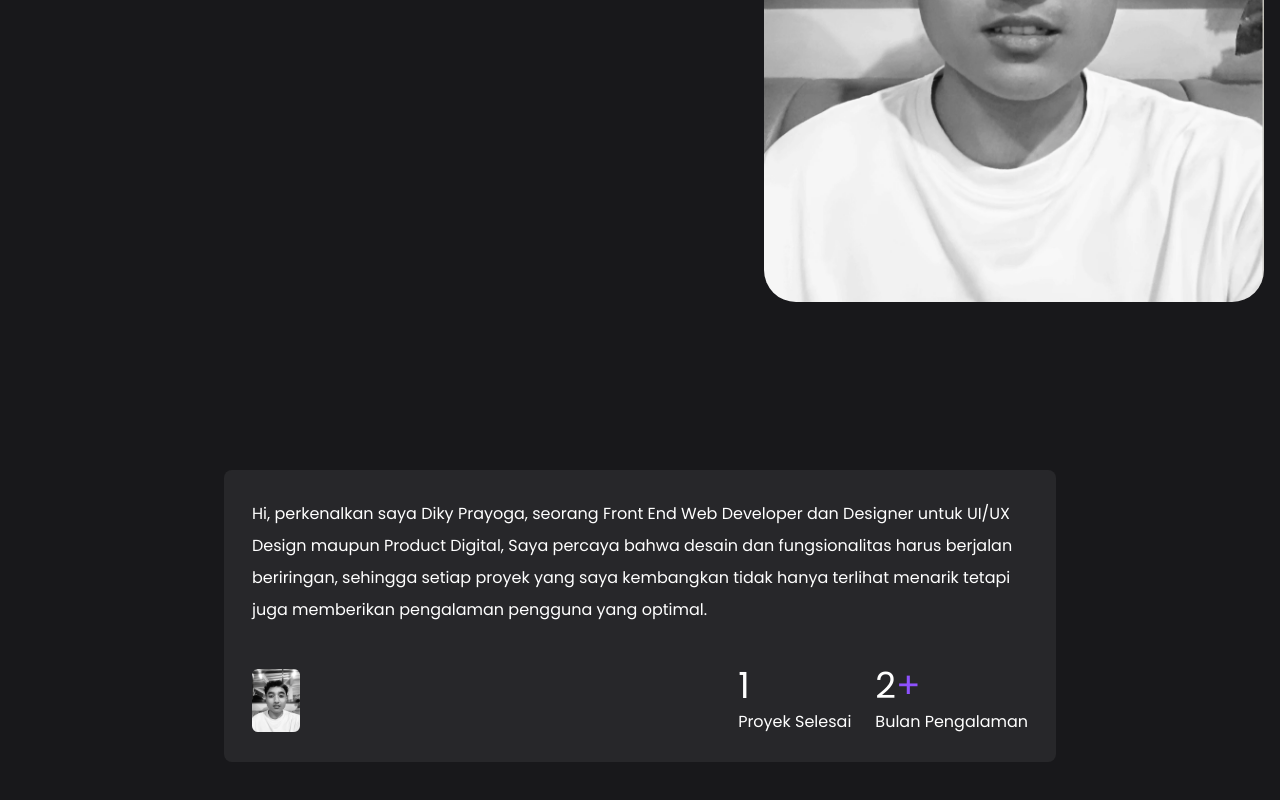
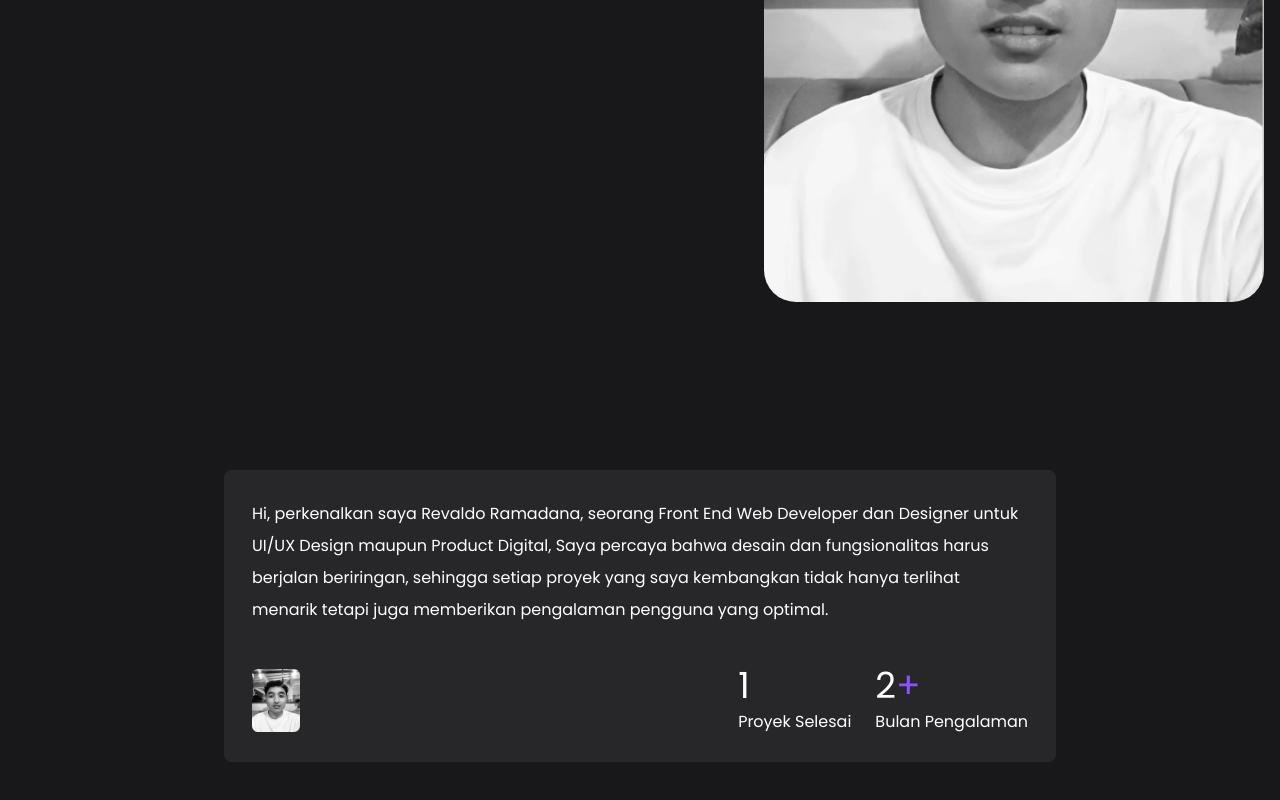
Before and after one commit to VHADSON/Portofolio, a React (Vite) app: page / in a window 1280 px wide. Shown: the part 851-1651 px from the top of the page. Built offline with nearby package versions, Linux system fonts and the light colour scheme.

Commit message:
penambahan section

```diff
--- a/src/App.jsx
+++ b/src/App.jsx
@@ -54,7 +54,7 @@ function App() {
             className="w-12 rounded-md mb-10 sm:hidden"
           />
           <p className="text-base/loose mb-10">
-            Hi, perkenalkan saya Diky Prayoga, seorang Front End Web Developer
+            Hi, perkenalkan saya Revaldo Ramadana, seorang Front End Web Developer
             dan Designer untuk UI/UX Design maupun Product Digital, Saya percaya
             bahwa desain dan fungsionalitas harus berjalan beriringan, sehingga
             setiap proyek yang saya kembangkan tidak hanya terlihat menarik
```
